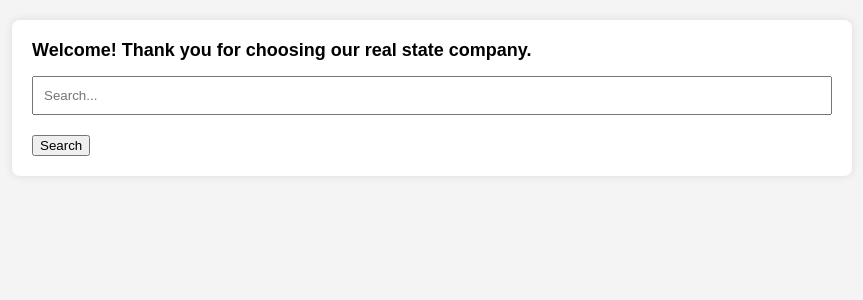
After one commit to Quan987/real-estate-web, a PHP site: page /buyer.html in a window 1280 px wide. The commit adds this page. Shown: the top 300 px of the page, without its empty margins (208-1071 px from the left). Run offline with PHP 8.4, Linux system fonts and the light colour scheme.

Commit message:
Add files via upload

```diff
--- /dev/null
+++ b/buyer.html
@@ -0,0 +1,24 @@
+<!DOCTYPE html>
+<html lang="en">
+<head>
+    <meta charset="UTF-8">
+    <meta name="viewport" content="width=device-width, initial-scale=1.0">
+    <title>Buyer Dashboard</title>
+	<link rel="stylesheet" href="styles.css">
+</head>
+<body>
+    <div class="dashboard">
+        <div class="welcome-note" id="welcomeNote"></div>
+
+        <input type="text" id="searchInput" class="search-bar" placeholder="Search...">
+        <button onclick="search()">Search</button>
+
+        <div class="search-results" id="searchResults">
+        </div>
+    </div>
+
+
+
+	 <script src="myscripts.js"></script>
+</body>
+</html>
--- a/login.php
+++ b/login.php
@@ -17,7 +17,7 @@
   <div class="registration">
     <h2 class = "center">Login Here</h2>
 
-    <form action="user_register.php" method="post">
+    <form action="login_submit.php" method="post">
 
       <div class="input_area">
         <img src="img/email.png" alt="Email Icon" class="icon">
--- /dev/null
+++ b/myscripts.js
@@ -0,0 +1,39 @@
+
+        const isFirstLogin = /* Replace with cookie */ true;
+
+
+        if (isFirstLogin) {
+            document.getElementById('welcomeNote').innerText = "Welcome! Thank you for choosing our real state company.";
+        }
+
+        function search() {
+            const searchTerm = document.getElementById('searchInput').value;
+
+            const searchResults = fetchDataFromDB(searchTerm);
+
+            displaySearchResults(searchResults);
+        }
+
+        function fetchDataFromDB(searchTerm) {
+            // Replace this with actual database
+            return [
+                { id: 1, name: 'Property 1', price: '$200000' },
+                { id: 2, name: 'Property 2', price: '$300000' },
+                { id: 3, name: 'Property 3', price: '$250000' }
+            ];
+        }
+
+        function displaySearchResults(results) {
+            const searchResultsContainer = document.getElementById('searchResults');
+            searchResultsContainer.innerHTML = '';
+
+            if (results.length === 0) {
+                searchResultsContainer.innerHTML = 'No results found.';
+            } else {
+                results.forEach(result => {
+                    const resultItem = document.createElement('div');
+                    resultItem.innerHTML = `<strong>${result.name}</strong> - Price: ${result.price}`;
+                    searchResultsContainer.appendChild(resultItem);
+                });
+            }
+        }
--- /dev/null
+++ b/registration_submit.php
@@ -0,0 +1,6 @@
+<?php
+	require('./db.php');
+	initTables();
+	createUser();
+	header('Location: ./login.php');
+?>
--- /dev/null
+++ b/styles.css
@@ -0,0 +1,32 @@
+body {
+            font-family: Arial, sans-serif;
+            margin: 0;
+            padding: 0;
+            background-color: #f4f4f4;
+        }
+
+        .dashboard {
+            max-width: 800px;
+            margin: 20px auto;
+            padding: 20px;
+            background-color: #fff;
+            box-shadow: 0 0 10px rgba(0, 0, 0, 0.1);
+            border-radius: 8px;
+        }
+
+        .welcome-note {
+            font-size: 18px;
+            font-weight: bold;
+            margin-bottom: 15px;
+        }
+
+        .search-bar {
+            width: 100%;
+            padding: 10px;
+            box-sizing: border-box;
+            margin-bottom: 20px;
+        }
+
+        .search-results {
+
+        }
--- a/user_registration.php
+++ b/user_registration.php
@@ -13,7 +13,7 @@
     <h2>Sign Up</h2>
     <p>Please fill in this form to create an account!</p>
 
-    <form action="db.php" method="post" onsubmit="return validate()">
+    <form action="registration_submit.php" method="post" onsubmit="return validate()">
 
 		<div class="error" id="fnameErr"></div>
       <div class="input_area">
```
Also changed, not shown: db.php (+26 -5 lines), css/style1.css (line endings or trailing spaces).
